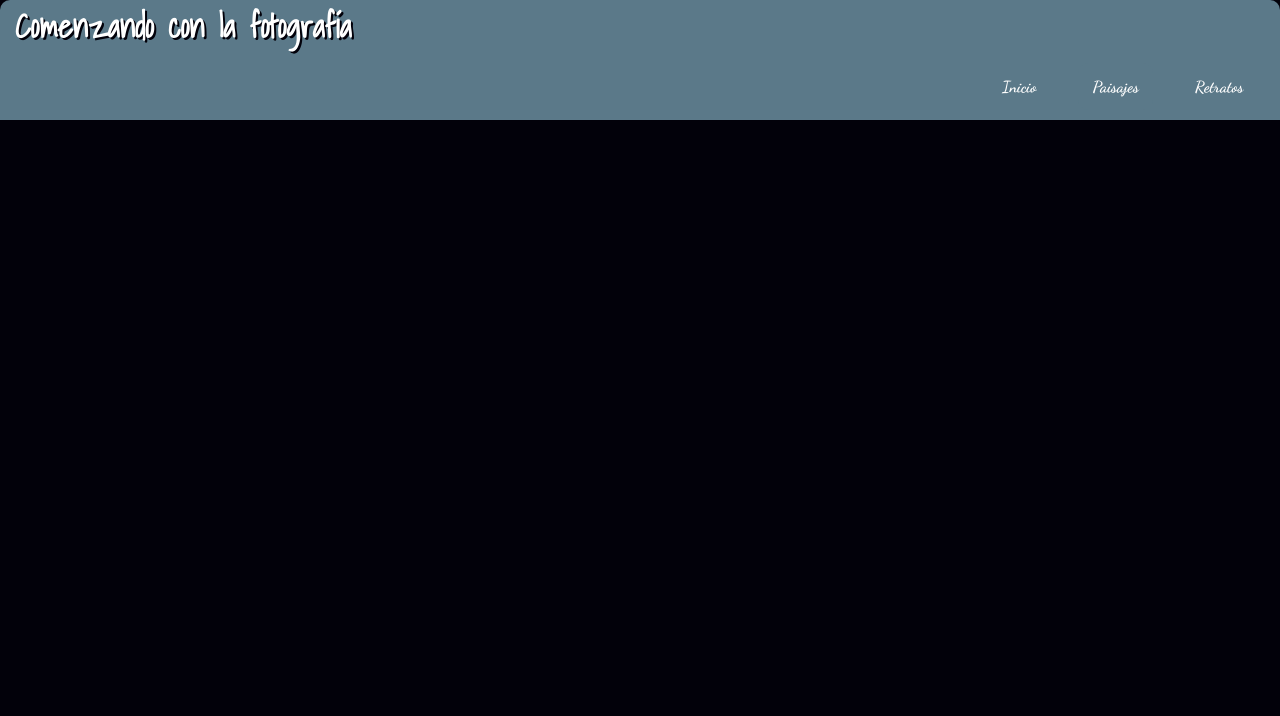
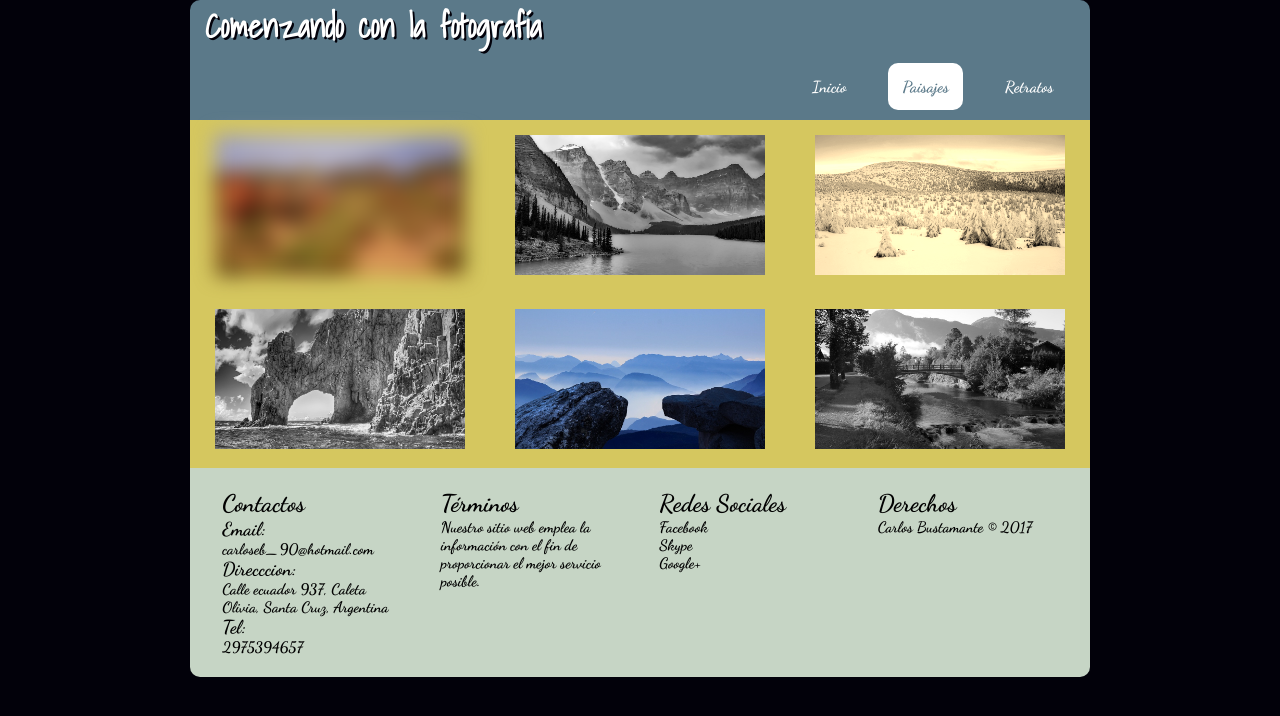
Before and after one commit to carloseb90/Evaluacion_Final_CSS, a plain HTML site: page paisajes.html in a window 1280 px wide. Drawn offline with Linux system fonts and the light colour scheme.

Commit message:
paisajes

```diff
--- a/css/estilos.css
+++ b/css/estilos.css
@@ -68,6 +68,7 @@ nav li a:hover{
   color: #5b7989;
   border-radius: 10px;
 }
+/***************index***********/
 /*************section************/
 section{
   margin: 0px;
@@ -84,13 +85,14 @@ section #imagen_central{
 }
 /******imagenes secundarias*****/
 section #imagen_secundaria{
+  height: 350px;
   background-color: #d5c75f;
   display: flex;
   flex-direction: row;
   flex-wrap: wrap;
 }
 #imagen_secundaria a{
-  margin: 20px auto;
+  margin: 45px auto;
   padding: 0px;
 }
 #imagen_secundaria a img{
@@ -98,12 +100,63 @@ section #imagen_secundaria{
   height: 250px;
   border: 1px solid black;
 }
+/********rotacion**********/
+#imagen_secundaria a img[src$="imagen3.jpg"]{
+  transition: 1s;
+}
+#imagen_secundaria a img[src$="imagen3.jpg"]:hover{
+  transform: rotate(10deg);
+}
+/*********traslacion*********/
+#imagen_secundaria a img[src$="imagen2.jpg"]{
+  transition: 2s;
+}
+#imagen_secundaria a img[src$="imagen2.jpg"]:hover{
+  transform: translate(5px,-20px);
+  box-shadow: 2px 2px 4px #82c3a6;
+  -moz-box-shadow: 2px 2px 4px #82c3a6;
+  -webkit-box-shadow: 2px 2px 4px #82c3a6;
+  border: 2px solid black;
+}
+/**********paisajes**********/
+#imagenes_paisajes{
+  width: 100%;
+  background-color: #d5c75f;
+  display: flex;
+  flex-flow: wrap row;
+}
+#imagenes_paisajes aside{
+  margin: 0 auto;
+  padding: 5px;
+}
+#imagenes_paisajes aside img{
+  margin: 10px;
+  width: 250px;
+  height: 140px;
+}
+#imagenes_paisajes aside img[src$="img1.jpg"]{
+  -webkit-filter:blur(10px);
+  -moz-filter:blur(10px);
+  filter: blur(10px);
+}
+#imagenes_paisajes aside > .pares{
+  -webkit-filter: grayscale(100%);
+  -moz-filter: grayscale(100%);
+  filter:grayscale(100%);
+}
+#imagenes_paisajes aside img[src$="img3.jpg"]{
+  -webkit-filter: sepia(90%);
+  -moz-filter: sepia(90%);
+  filter: sepia(90%);
+}
 /*******footer********/
 footer{
   width: 100%;
   float: left;
   clear: both;
   background-color: #C6d5c5;
+  border-bottom-right-radius: 10px;
+  border-bottom-left-radius: 10px;
 }
 footer .pie{
   margin: 3px;
@@ -145,7 +198,9 @@ section aside > p{
   nav li a{
     padding: 15px;
   }
-  picture img
+  section #imagen_secundaria{
+    height: auto;
+  }
 }
 @media (min-width:421px) and (max-width:720px) {
   #contenedor{
@@ -198,4 +253,10 @@ section aside > p{
     margin: 0;
     padding: 0;
   }
+  /*********paisajes*********/
+  #imagenes_paisajes aside img{
+    margin: 1px;
+    width: 100%;
+    height: auto;
+  }
 }
--- a/paisajes.html
+++ b/paisajes.html
@@ -7,13 +7,14 @@
     <title>Paisajes</title>
     <style media="screen">
       nav li a[href="paisajes.html"]{
-          background-color: #5b7989;
-          color: white;
+          background-color: white;
+          color:  #5b7989;
           border-radius: 10px;
       }
     </style>
   </head>
   <body>
+    <div id="contenedor">
       <header>
         <h1><a href="index.html">Comenzando con la fotografía</a></h1>
         <nav>
@@ -24,5 +25,60 @@
           </ul>
         </nav>
       </header>
+
+      <section id="imagenes_paisajes">
+        <aside id="imagen1">
+          <img src="imagenes/Paisajes/img1.jpg" alt="imagen1">
+        </aside>
+        <aside id="imagen2">
+          <img class="pares" src="imagenes/Paisajes/img2.jpg" alt="imagen2">
+        </aside>
+        <aside id="imagen3">
+          <img src="imagenes/Paisajes/img3.jpg" alt="imagen3">
+        </aside>
+        <aside id="imagen4">
+          <img class="pares" src="imagenes/Paisajes/img4.jpg" alt="imagen4">
+        </aside>
+        <aside id="imagen5">
+          <img src="imagenes/Paisajes/img5.jpg" alt="imagen5">
+        </aside>
+        <aside id="imagen6">
+          <img class="pares" src="imagenes/Paisajes/img6.jpg" alt="imagen6">
+        </aside>
+      </section>
+
+      <footer>
+        <section class="pie">
+
+          <aside class="bloque1">
+            <h2>Contactos</h2>
+            <h3>Email:</h3>
+            <p>carloseb_90@hotmail.com</p>
+            <h3>Direcccion:</h3>
+            <p>Calle ecuador 937, Caleta Olivia, Santa Cruz, Argentina</p>
+            <h3>Tel:</h3>
+            <p>2975394657</p>
+          </aside>
+
+          <aside class="bloque2">
+            <h2>Términos</h2>
+            <p>Nuestro sitio web emplea la información con el fin de proporcionar el mejor servicio posible.</p>
+          </aside>
+
+          <aside class="bloque3">
+            <h2>Redes Sociales</h2>
+            <p><a href="https://www.facebook.com/carlos.bustamante.Emilio">Facebook</a></p>
+            <p><a href="https://join.skype.com/AesRaBLHojMr">Skype</a></p>
+            <p><a href="https://plus.google.com/u/0/109896195280561745964">Google+</a></p>
+          </aside>
+
+          <aside class="bloque4">
+            <h2>Derechos</h2>
+            <p>Carlos Bustamante &copy; 2017</p>
+          </aside>
+
+        </section>
+      </footer>
+    </div>
   </body>
 </html>
```
Also changed, not shown: imagenes/Paisajes/img1.jpg (added), imagenes/Paisajes/img2.jpg (added), imagenes/Paisajes/img3.jpg (added), imagenes/Paisajes/img4.jpg (added), imagenes/Paisajes/img5.jpg (added), imagenes/Paisajes/img6.jpg (added), 1 other file. Lines whose indentation alone changed are shown as unchanged.
